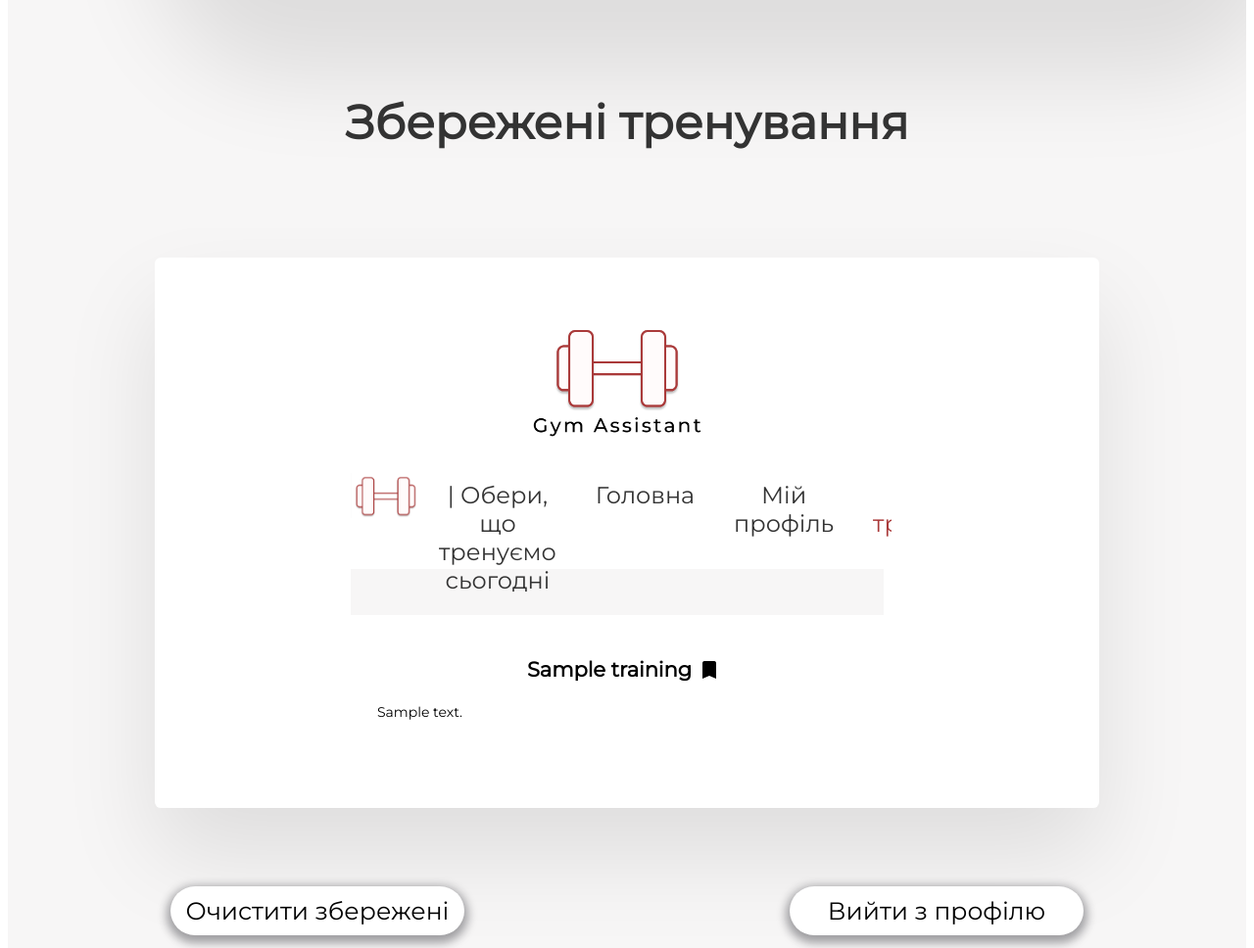
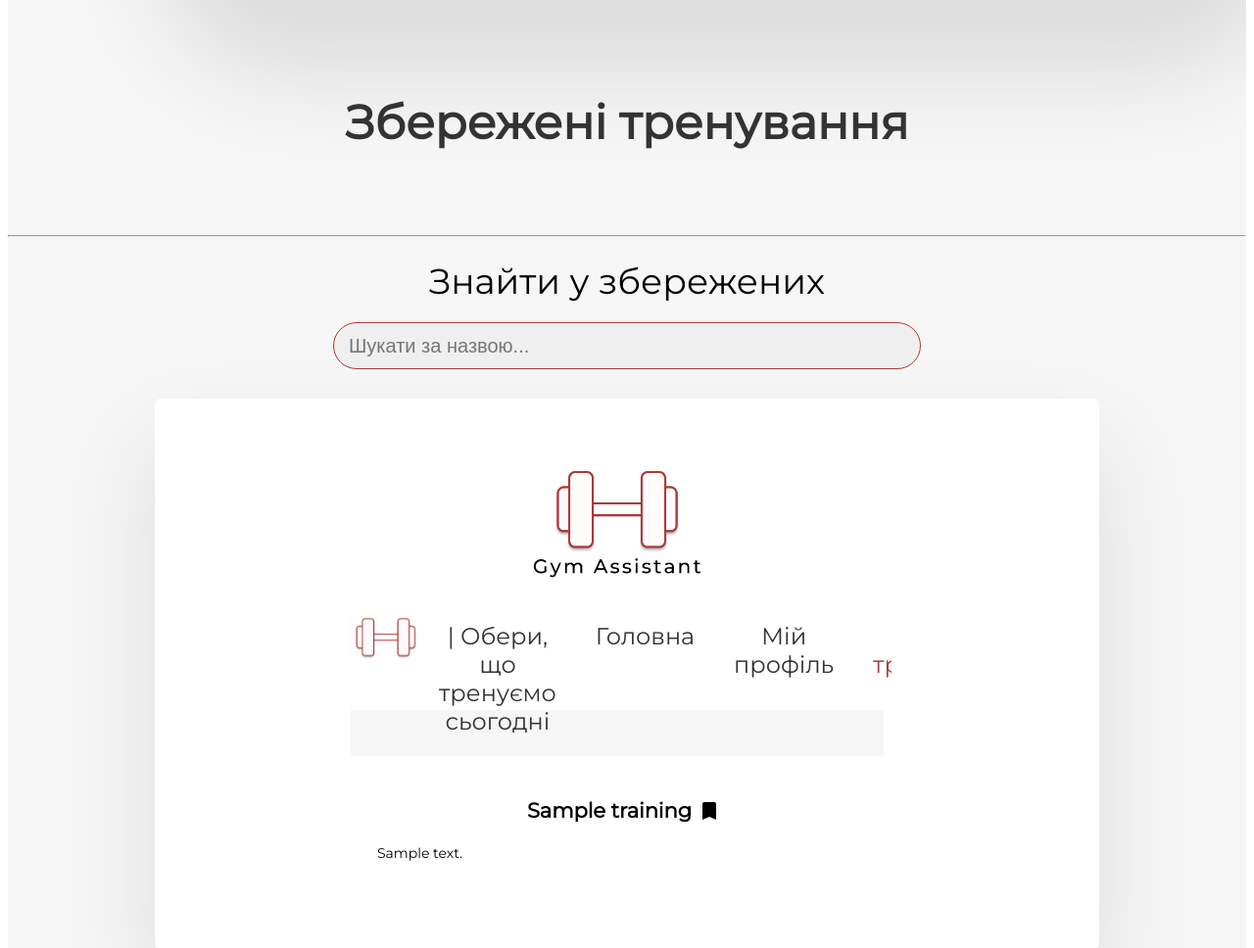
Before and after one commit to movchun567/Gym_Assistant, a Flask app: page /my_profile/ in a window 1280 px wide. Shown: the part 1988-2956 px from the top of the page at 98% size. Run offline with Flask 3, Linux system fonts and the light colour scheme; the visitor is signed in with stand-in values (Sample User, id 1); a database or web service that is not in the repository returns one stand-in record (values such as "Sample title").

Commit message:
added search to my profile

```diff
--- a/static/css/main_page.css
+++ b/static/css/main_page.css
@@ -679,7 +679,8 @@ input[type="search"]{
   border-color: rgba(170,58,58,1);
   font-size: 20px;
   background: rgb(239, 239, 239);
-  width: 600px;
+  width: 80vw;
+  max-width: 600px;
   color: rgba(170,58,58,1);
   font-family: sans-serif;
   height: 48px;
--- a/static/css/my_profile.css
+++ b/static/css/my_profile.css
@@ -503,3 +503,20 @@ a.underline-hover-effect {
 .out_or_delete{
   display: flex;
 }
+
+input[type="search"]{
+  border-radius: 30px;
+  border: solid 1px;
+  border-color: rgba(170,58,58,1);
+  font-size: 20px;
+  background: rgb(239, 239, 239);
+  width: 80vw;
+  max-width: 600px;
+  color: rgba(170,58,58,1);
+  font-family: sans-serif;
+  height: 48px;
+  padding: 15px;
+  display: block;
+  margin: auto;
+
+}
--- a/templates/main_page.html
+++ b/templates/main_page.html
@@ -1190,6 +1190,7 @@
 
         {%endif%}
         {%endif%}
+        <br>
         <label for="search" class="search__label" style="display: block; text-align: center; margin-bottom: 20px; font-family: Montserrat; font-size: 36px;">Знайти вправу</label>
         <input type="search" id="search" name="search" placeholder="Шукати за назвою...">
         {% for training in trainings %}
--- a/templates/my_profile.html
+++ b/templates/my_profile.html
@@ -128,6 +128,7 @@
                 <a href="/user/signout" class="button" style="font-family: Montserrat;">Вийти з профілю</a>
             </div>
         </div>
+        <script src="/static/js/search.js"></script>
     </body>
 </html>
 
--- a/templates/my_profile_extention.html
+++ b/templates/my_profile_extention.html
@@ -3,8 +3,12 @@
 {% block your_trainings %}
     <div class="saved_trainings" id ="training">
     <span class="v633_61"><h2>Збережені тренування</h2></span>
+    <hr>
+    <br>
     <div class='cantainer-3'>
     <div class="saved_trainings">
+    <label for="search" class="search__label" style="display: block; text-align: center; margin-bottom: 20px; font-family: Montserrat; font-size: 36px;">Знайти у збережених</label>
+    <input type="search" id="search" name="search" placeholder="Шукати за назвою...">
     {% for training_obj in user_trainings%}
     <div class="grid">
         <div class="grid__item_video">
```
